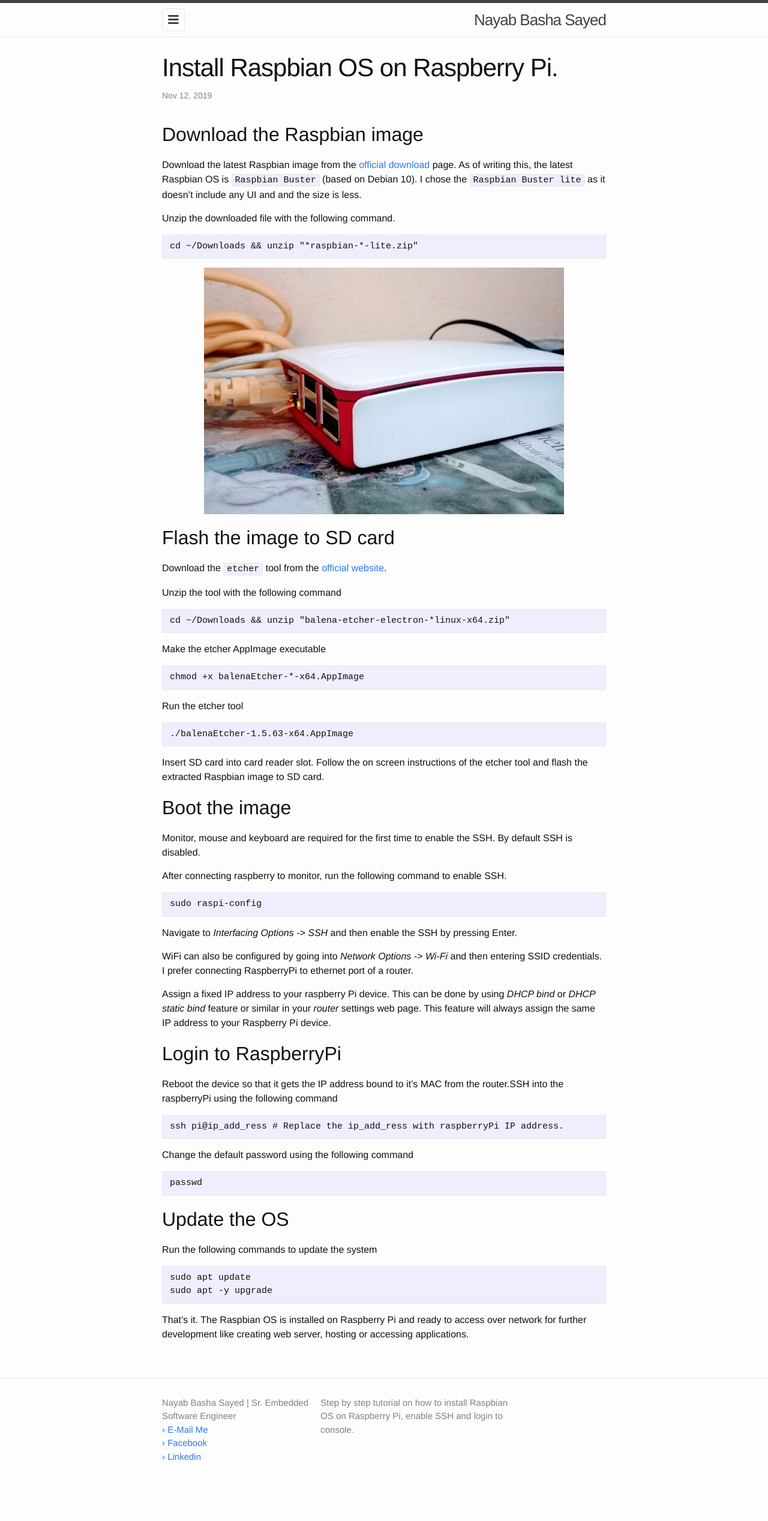
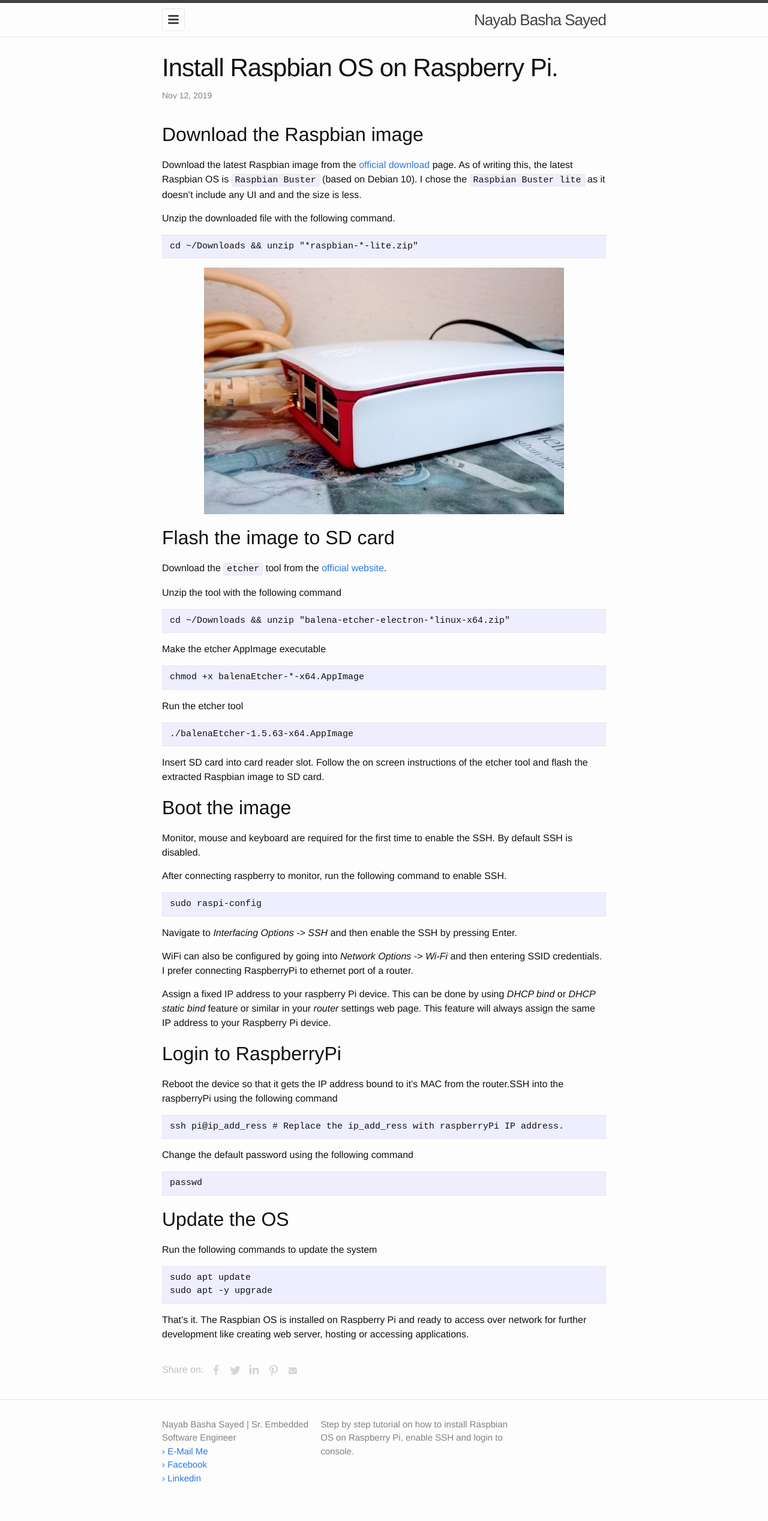
Before and after one commit to itsnayabsd/website, a Jekyll site: the page built from _posts/linux/2019-11-12-install-raspbian-lite-on-raspberry-pi.md, in a window 1280 px wide. Shown: the whole page at 60% size. Built offline with Jekyll 4.4.1, drawn with Linux system fonts in a browser that asks for light colours; comment, search, counter and statistics services are not loaded; before the commit the page ends 2499 px from its top, so only the background shows below that.

Commit message:
Added share buttons

```diff
--- /dev/null
+++ b/_includes/share-buttons.html
@@ -0,0 +1,39 @@
+{% if include.pageurl != nil and include.pageurl != '' %}
+    {% assign pageurl = include.pageurl %}
+{% else %}
+    {% assign pageurl = page.url %}
+{% endif %}
+
+<style>
+#share-buttons {display: inline-block; vertical-align: middle; }
+#share-buttons:after {content: ""; display: block; clear: both;}
+#share-buttons > div {
+    position: relative;
+    text-align: left;
+    height: 36px;
+    width: 32px;
+    float: left;
+    text-align: center;
+}
+#share-buttons > div > svg {height: 16px; fill: #d5d5d5; margin-top: 10px;}
+#share-buttons > div:hover {cursor: pointer;}
+#share-buttons > div.facebook:hover > svg {fill: #3B5998;}
+#share-buttons > div.twitter:hover > svg {fill: #55ACEE;}
+#share-buttons > div.linkedin:hover > svg {fill: #0077b5;}
+#share-buttons > div.pinterest:hover > svg {fill: #CB2027;}
+#share-buttons > div.mail:hover > svg {fill: #7D7D7D;}
+#share-buttons > div.instagram:hover > svg {fill: #C73B92;}
+#share-buttons > div.facebook > svg {height: 18px; margin-top: 9px;}
+#share-buttons > div.twitter > svg {height: 20px; margin-top: 8px;}
+#share-buttons > div.linkedin > svg {height: 19px; margin-top: 7px;}
+#share-buttons > div.pinterest > svg {height: 20px; margin-top: 9px;}
+#share-buttons > div.mail > svg {height: 14px; margin-top: 11px;}
+</style>
+
+<span style="color: silver;">Share on: </span><div id="share-buttons">
+    <div class="facebook" title="Share this on Facebook" onclick="window.open('http://www.facebook.com/share.php?u={{ site.url }}{{ pageurl }}');"><svg viewBox="0 0 1792 1792" xmlns="http://www.w3.org/2000/svg"><path d="M1343 12v264h-157q-86 0-116 36t-30 108v189h293l-39 296h-254v759h-306v-759h-255v-296h255v-218q0-186 104-288.5t277-102.5q147 0 228 12z"/></svg></div>
+    <div class="twitter" title="Share this on Twitter" onclick="window.open('http://twitter.com/home?status={{ site.url }}{{ pageurl }}');"><svg viewBox="0 0 1792 1792" xmlns="http://www.w3.org/2000/svg"><path d="M1684 408q-67 98-162 167 1 14 1 42 0 130-38 259.5t-115.5 248.5-184.5 210.5-258 146-323 54.5q-271 0-496-145 35 4 78 4 225 0 401-138-105-2-188-64.5t-114-159.5q33 5 61 5 43 0 85-11-112-23-185.5-111.5t-73.5-205.5v-4q68 38 146 41-66-44-105-115t-39-154q0-88 44-163 121 149 294.5 238.5t371.5 99.5q-8-38-8-74 0-134 94.5-228.5t228.5-94.5q140 0 236 102 109-21 205-78-37 115-142 178 93-10 186-50z"/></svg></div>
+    <div class="linkedin" title="Share this on Linkedin" onclick="window.open('https://www.linkedin.com/shareArticle?mini=true&url={{ site.url }}{{ pageurl }}&title=&summary=&source=');"><svg viewBox="0 0 1792 1792" xmlns="http://www.w3.org/2000/svg"><path d="M477 625v991h-330v-991h330zm21-306q1 73-50.5 122t-135.5 49h-2q-82 0-132-49t-50-122q0-74 51.5-122.5t134.5-48.5 133 48.5 51 122.5zm1166 729v568h-329v-530q0-105-40.5-164.5t-126.5-59.5q-63 0-105.5 34.5t-63.5 85.5q-11 30-11 81v553h-329q2-399 2-647t-1-296l-1-48h329v144h-2q20-32 41-56t56.5-52 87-43.5 114.5-15.5q171 0 275 113.5t104 332.5z"/></svg></div>
+    {% if page.image %}<div class="pinterest" title="Share this on Pinterest" onclick="window.open('https://pinterest.com/pin/create/button/?url=&media={{ site.url }}{{ page.image }}&description=');"><svg viewBox="0 0 1792 1792" xmlns="http://www.w3.org/2000/svg"><path d="M256 597q0-108 37.5-203.5t103.5-166.5 152-123 185-78 202-26q158 0 294 66.5t221 193.5 85 287q0 96-19 188t-60 177-100 149.5-145 103-189 38.5q-68 0-135-32t-96-88q-10 39-28 112.5t-23.5 95-20.5 71-26 71-32 62.5-46 77.5-62 86.5l-14 5-9-10q-15-157-15-188 0-92 21.5-206.5t66.5-287.5 52-203q-32-65-32-169 0-83 52-156t132-73q61 0 95 40.5t34 102.5q0 66-44 191t-44 187q0 63 45 104.5t109 41.5q55 0 102-25t78.5-68 56-95 38-110.5 20-111 6.5-99.5q0-173-109.5-269.5t-285.5-96.5q-200 0-334 129.5t-134 328.5q0 44 12.5 85t27 65 27 45.5 12.5 30.5q0 28-15 73t-37 45q-2 0-17-3-51-15-90.5-56t-61-94.5-32.5-108-11-106.5z"/></svg></div>{% endif %}
+    <div class="mail" title="Share this through Email" onclick="window.open('mailto:?&body={{ site.url }}{{ pageurl }}');"><svg viewBox="0 0 1792 1792" xmlns="http://www.w3.org/2000/svg"><path d="M1792 710v794q0 66-47 113t-113 47h-1472q-66 0-113-47t-47-113v-794q44 49 101 87 362 246 497 345 57 42 92.5 65.5t94.5 48 110 24.5h2q51 0 110-24.5t94.5-48 92.5-65.5q170-123 498-345 57-39 100-87zm0-294q0 79-49 151t-122 123q-376 261-468 325-10 7-42.5 30.5t-54 38-52 32.5-57.5 27-50 9h-2q-23 0-50-9t-57.5-27-52-32.5-54-38-42.5-30.5q-91-64-262-182.5t-205-142.5q-62-42-117-115.5t-55-136.5q0-78 41.5-130t118.5-52h1472q65 0 112.5 47t47.5 113z"/></svg></div>
+</div>
--- a/_layouts/post.html
+++ b/_layouts/post.html
@@ -12,6 +12,7 @@
     {{ content }}
   </div>
 
+  {% include share-buttons.html %}
   {% if page.comments %}
     {% include disqus_comments.html %}
   {% endif %}
```
